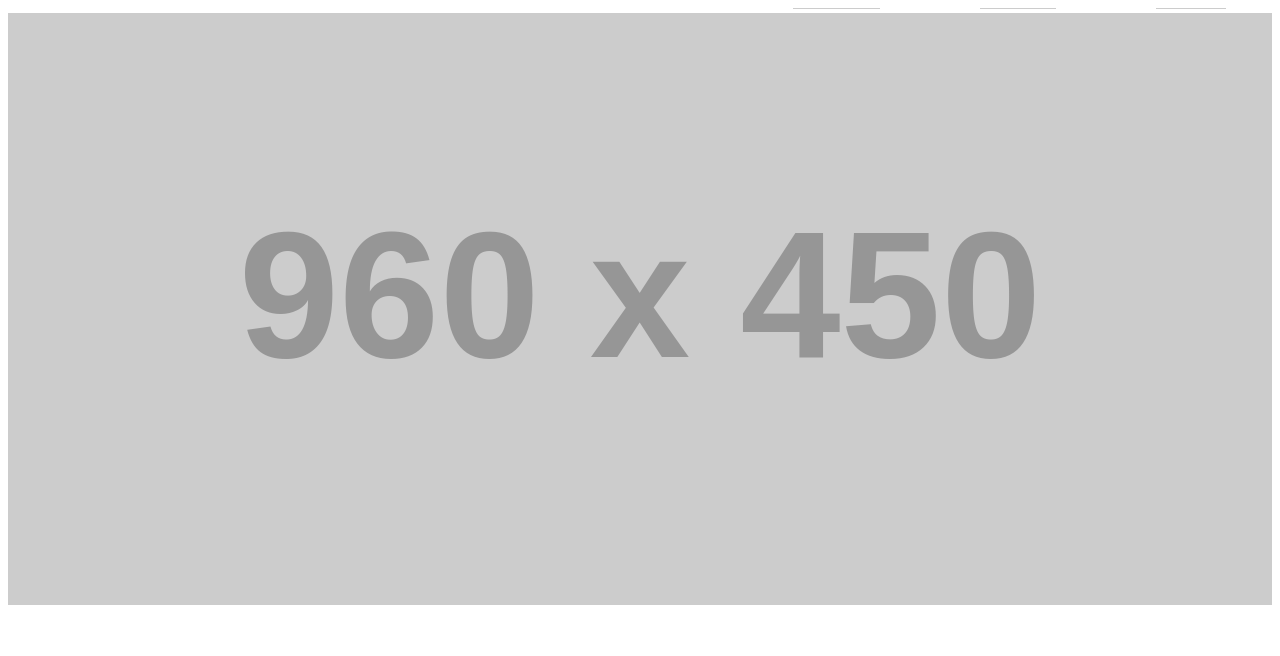
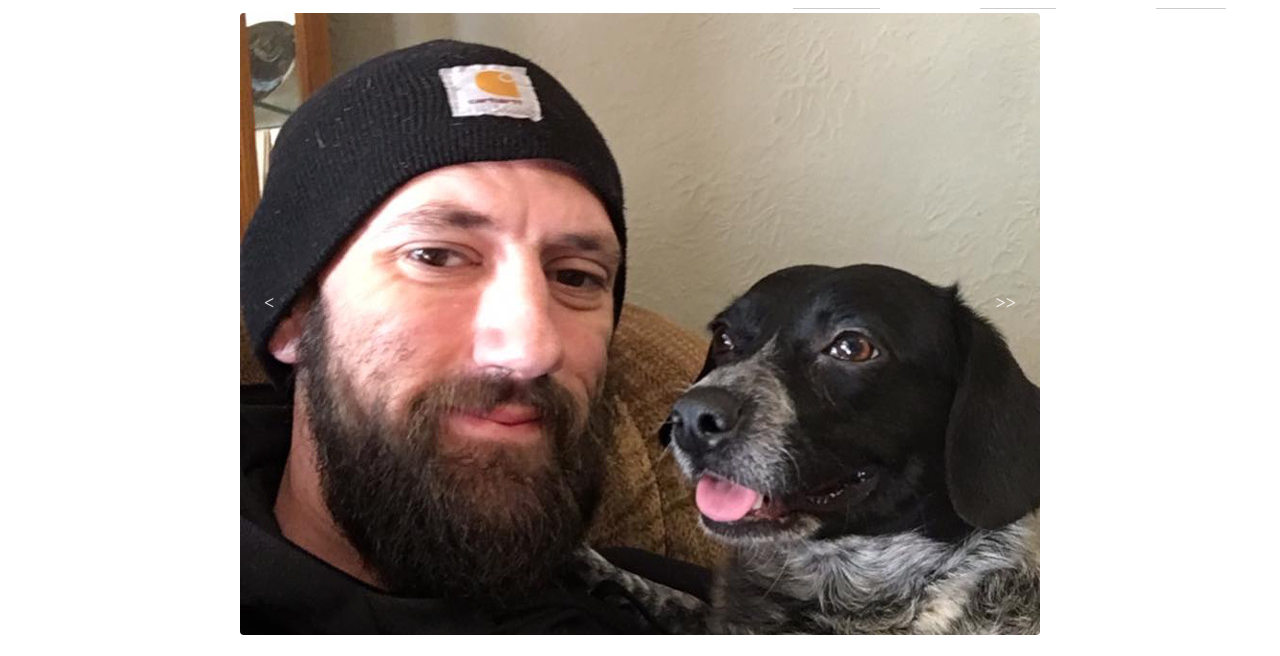
Before and after one commit to philipwerner/Portfolio, a plain HTML site: page index.html in a window 1280 px wide. Shown: the part 132-788 px from the top of the page. Drawn offline with nearby package versions, Linux system fonts and the light colour scheme; placeholder pictures from the web are drawn by us.

Commit message:
added a image slider, still need to do more styling, I would rather have the images fade in and out, still working on that

```diff
--- a/index.html
+++ b/index.html
@@ -4,7 +4,8 @@
     <meta charset="utf-8">
     <title>Philip Werner Portfolio</title>
     <meta name="viewport" content="width=device-width, initial-scale=1" >
-    <link rel="stylesheet" href="style.css">
+    <link rel="stylesheet" href="styles/style.css">
+    <link rel="stylesheet" href="styles/imageSlider.css">
     <script src="https://use.fontawesome.com/2edd963144.js"></script>
   </head>
   <body>
@@ -22,7 +23,21 @@
 
     <main>
       <section class="hero">
-        <img src="http://placehold.it/960x450/000000">
+        <!-- <img src="http://placehold.it/960x450/000000"> -->
+          <div id="slider">
+            <a href="#" class="control_next">>></a>
+            <a href="#" class="control_prev"><</a>
+            <ul>
+              <li class="imageOne"><img src="images/me-osa.jpg"></li>
+              <li class="imageTwo"><img src="images/vball.jpg"></li>
+              <li class="imageThree"><img src="images/fball.jpg"></li>
+            </ul>
+          </div>
+
+          <!-- <div class="slider_option">
+            <input type="checkbox" id="checkbox">
+            <label for="checkbox">Autoplay Slider</label>
+          </div> -->
       </section>
 
 
@@ -63,6 +78,7 @@
       </div>
     </footer>
     <script src="https://ajax.googleapis.com/ajax/libs/jquery/3.1.1/jquery.min.js"></script>
-    <script src="pageView.js"></script>
+    <script src="scripts/pageView.js"></script>
+    <script src="scripts/app.js"></script>
   </body>
 </html>
--- /dev/null
+++ b/scripts/app.js
@@ -0,0 +1,46 @@
+jQuery(document).ready(function ($) {
+
+  $('#checkbox').change(function(){
+    setInterval(function () {
+        moveRight();
+    }, 3000);
+  });
+
+	var slideCount = $('#slider ul li').length;
+	var slideWidth = $('#slider ul li').width();
+	var slideHeight = $('#slider ul li').height();
+	var sliderUlWidth = slideCount * slideWidth;
+
+	$('#slider').css({ width: slideWidth, height: slideHeight });
+
+	$('#slider ul').css({ width: sliderUlWidth, marginLeft: - slideWidth });
+
+    $('#slider ul li:last-child').prependTo('#slider ul');
+
+    function moveLeft() {
+        $('#slider ul').animate({
+            left: + slideWidth
+        }, 200, function () {
+            $('#slider ul li:last-child').prependTo('#slider ul');
+            $('#slider ul').css('left', '');
+        });
+    };
+
+    function moveRight() {
+        $('#slider ul').animate({
+            left: - slideWidth
+        }, 200, function () {
+            $('#slider ul li:first-child').appendTo('#slider ul');
+            $('#slider ul').css('left', '');
+        });
+    };
+
+    $('a.control_prev').click(function () {
+        moveLeft();
+    });
+
+    $('a.control_next').click(function () {
+        moveRight();
+    });
+
+});
--- /dev/null
+++ b/styles/imageSlider.css
@@ -0,0 +1,65 @@
+#slider {
+  position: relative;
+  overflow: hidden;
+  margin: 20px auto 0 auto;
+  border-radius: 4px;
+}
+
+#slider ul {
+  position: relative;
+  margin: 0;
+  padding: 0;
+  height: 200px;
+  list-style: none;
+}
+
+#slider ul li {
+  position: relative;
+  display: block;
+  float: left;
+  margin: 0;
+  padding: 0;
+  max-width: 800px;
+  max-height: 622px;
+  background: #ccc;
+  text-align: center;
+  line-height: 300px;
+}
+
+a.control_prev, a.control_next {
+  position: absolute;
+  top: 40%;
+  z-index: 999;
+  display: block;
+  padding: 4% 3%;
+  width: auto;
+  height: auto;
+  color: #fff;
+  text-decoration: none;
+  font-weight: 600;
+  font-size: 18px;
+  opacity: 0.8;
+  cursor: pointer;
+}
+
+a.control_prev:hover, a.control_next:hover {
+  background: #2a2a2a;
+  opacity: .2;
+  -webkit-transition: all 0.2s ease;
+}
+
+a.control_prev {
+  border-radius: 0 2px 2px 0;
+}
+
+a.control_next {
+  right: 0;
+  border-radius: 2px 0 0 2px;
+}
+
+.slider_option {
+  position: relative;
+  margin: 10px auto;
+  width: 160px;
+  font-size: 18px;
+}
```
Also changed, not shown: app.js (deleted), images/fball.jpg (added), images/me-osa.jpg (added), images/vball.jpg (added), scripts/pageView.js (renamed from pageView.js), styles/style.css (renamed from style.css), 3 other files.
